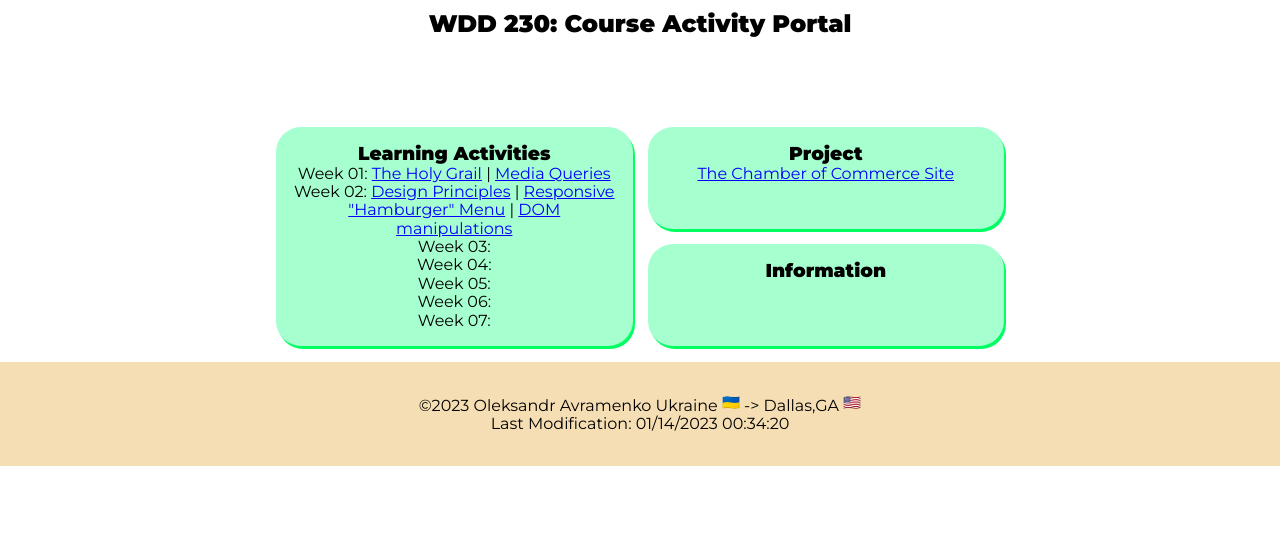
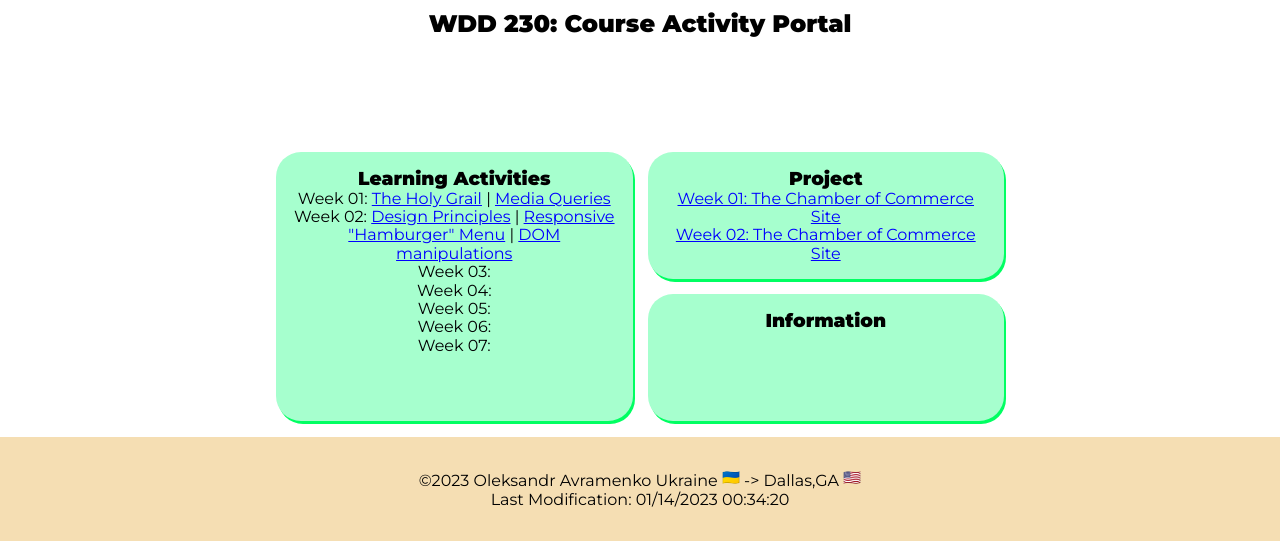
Before and after one commit to aaavramenk0/wdd230, a plain HTML site: page index.html in a window 1280 px wide. Shown: the part 241-800 px from the top of the page. Drawn offline with nearby package versions, Linux system fonts and the light colour scheme.

Commit message:
Main page update

```diff
--- a/index.html
+++ b/index.html
@@ -49,7 +49,9 @@
         </section>
         <section class="card project">
             <h3>Project</h3>
-            <a href="./week01/chamber-website/chamber-site-plan.html">The Chamber of Commerce Site</a>
+            <a href="./week01/chamber-website/chamber-site-plan.html">Week 01: The Chamber of Commerce Site</a>
+            <br>
+            <a href="chamber/index.html">Week 02: The Chamber of Commerce Site</a>
         </section>
         <section class="card information">
             <h3>Information</h3>
```
